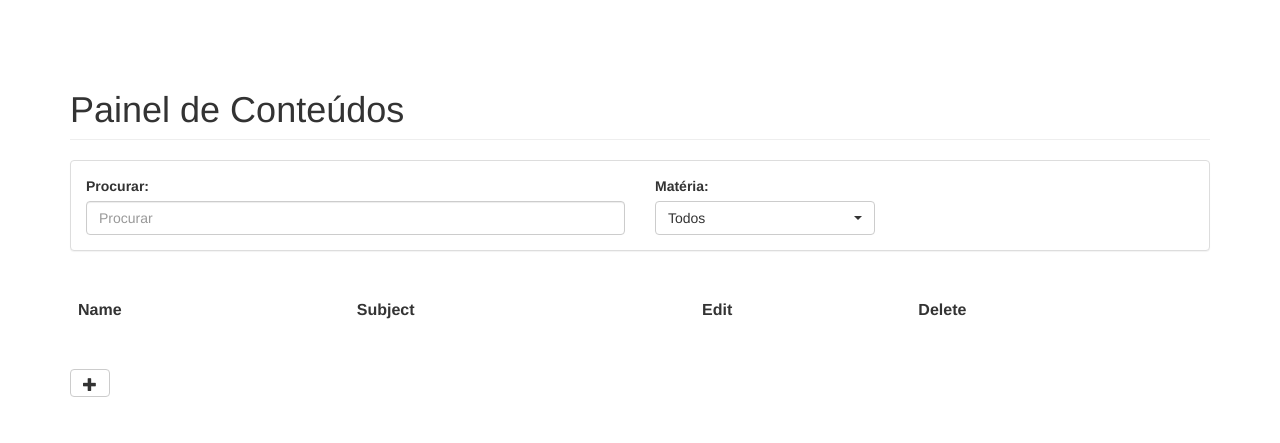
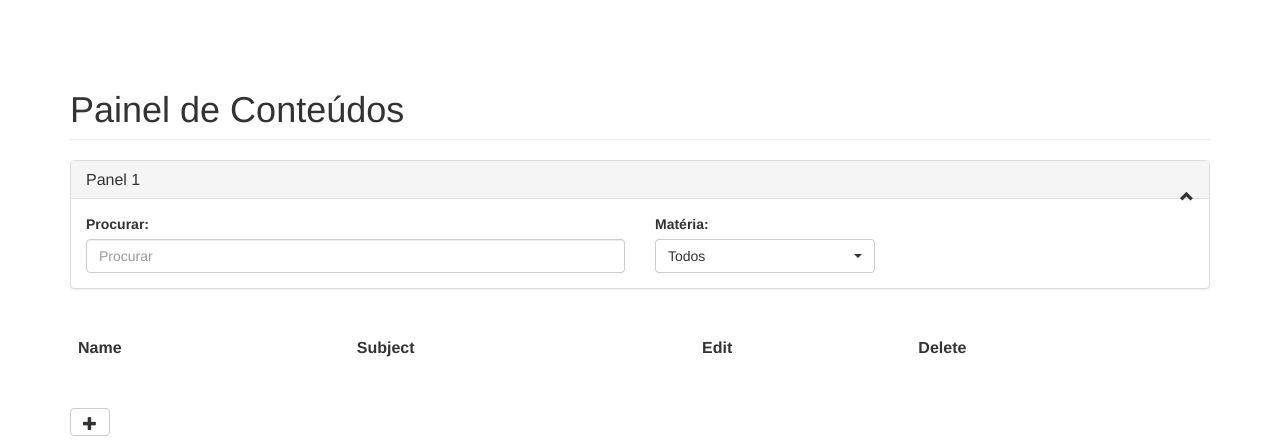
Before and after one commit to learn-up/learn-up, a PHP site: page /coursesPanel.php in a window 1280 px wide. Shown: the top 443 px of the page. Run offline with PHP 8.4, Linux system fonts and the light colour scheme; data that the repository does not hold is empty.

Commit message:
Finished

```diff
--- a/pages/coursesPanel.php
+++ b/pages/coursesPanel.php
@@ -17,6 +17,10 @@
 	<div class="container">
 		<h1 class="page-header">Painel de Conteúdos</h1>
 		<div class="panel panel-default">
+			<div class="panel-heading">
+				<h3 class="panel-title">Panel 1</h3>
+				<span class="pull-right clickable"><i class="glyphicon glyphicon-chevron-up"></i></span>
+			</div>
 		  	<div class="panel-body">
 		  		<div class="row">
 		  			<div class="col-md-6">
@@ -57,7 +61,7 @@
     <script type="text/javascript">
     	var subjects;
     	var allSubjects;
-    	var subject_selected;
+    	var subject_selected=<?php echo isset($_GET['subject']) ? $_GET['subject'] : -1; ?>;
     	var allCourses;
     	var courses;
     	var sWord;
@@ -74,6 +78,7 @@
 						$("#subjects").html($("#subjects").html()+"<option value='"+i+"'>"+subjects[i]['name']+"</option>");
 
 				    $("#subjects").selectpicker('refresh');
+
 
 					// Filtra a lista de conteúdos de acordo com a matéria selecionada.
 					$('#subjects').on('change', function(){
@@ -94,6 +99,7 @@
 						}
 						updateList();
 					});
+					check();
 	    		}catch(err){
 	    			console.log(err);
 	    			alert(err);
@@ -108,6 +114,7 @@
 	    			allCourses = data;
 	    			courses = allCourses;
 	  				updateList();
+	  				check();
 	    		}catch(err){
 	    			console.log(err);
 	    			alert(err);
@@ -139,6 +146,35 @@
 			}
 			return;
 		}
+
+		function check(){
+			if(subject_selected != '-1' && allCourses != null && allSubjects != null){
+				console.log(subject_selected);
+				var x = -1;
+				for(var i = 0; i < subjects.length; ++i)
+					x = (subjects[i]['id'] == subject_selected) ? i : x;
+
+				$('#subjects').selectpicker('val', x);
+				$('#subjects').trigger('change');
+			}
+		}
+
+		 jQuery(function ($) {
+        $('.panel-heading span.clickable').on("click", function (e) {
+            if ($(this).hasClass('panel-collapsed')) {
+                // expand the panel
+                $(this).parents('.panel').find('.panel-body').slideDown();
+                $(this).removeClass('panel-collapsed');
+                $(this).find('i').removeClass('glyphicon-chevron-down').addClass('glyphicon-chevron-up');
+            }
+            else {
+                // collapse the panel
+                $(this).parents('.panel').find('.panel-body').slideUp();
+                $(this).addClass('panel-collapsed');
+                $(this).find('i').removeClass('glyphicon-chevron-up').addClass('glyphicon-chevron-down');
+            }
+        });
+    });
     </script>
 
 </body>
--- a/pages/subjectPanel.php
+++ b/pages/subjectPanel.php
@@ -32,6 +32,7 @@
 				<thead>
 					<td><b>Name</b></td>
 					<td><b>Description</b></td>
+					<td><b>Find</b></td>
 					<td><b>Edit</b></td>
 					<td><b>Delete</b></td>
 				</thead>
@@ -83,7 +84,7 @@
 		function updateList(){
 			$("#list").html("");
 			for(var i = 0; i < subjects.length; ++i){
-				$("#list").html($("#list").html()+"<tr id='sub"+subjects[i]['id']+"'><td>"+subjects[i]['name']+"</td><td>"+subjects[i]['description']+"</td><td><a href='subjectEdit.php?id="+subjects[i]['id']+"'><button class='btn btn-default'><span class='glyphicon glyphicon-pencil'></span></button></a></td><td><a href='php/remove.php?type=subject&url=subjectPanel.php&id="+subjects[i]['id']+"'><button class='btn btn-default'><span class=' glyphicon glyphicon-trash'></span></button></a></td></tr>");
+				$("#list").html($("#list").html()+"<tr id='sub"+subjects[i]['id']+"'><td>"+subjects[i]['name']+"</td><td>"+subjects[i]['description']+"</td><td><a href='coursesPanel.php?subject="+subjects[i]['id']+"'><button class='btn btn-default'><span class='glyphicon glyphicon-search'></span></button></a></td><td><a href='subjectEdit.php?id="+subjects[i]['id']+"'><button class='btn btn-default'><span class='glyphicon glyphicon-pencil'></span></button></a></td><td><a href='php/remove.php?type=subject&url=subjectPanel.php&id="+subjects[i]['id']+"'><button class='btn btn-default'><span class=' glyphicon glyphicon-trash'></span></button></a></td></tr>");
 			}
 			return;
 		}
```
